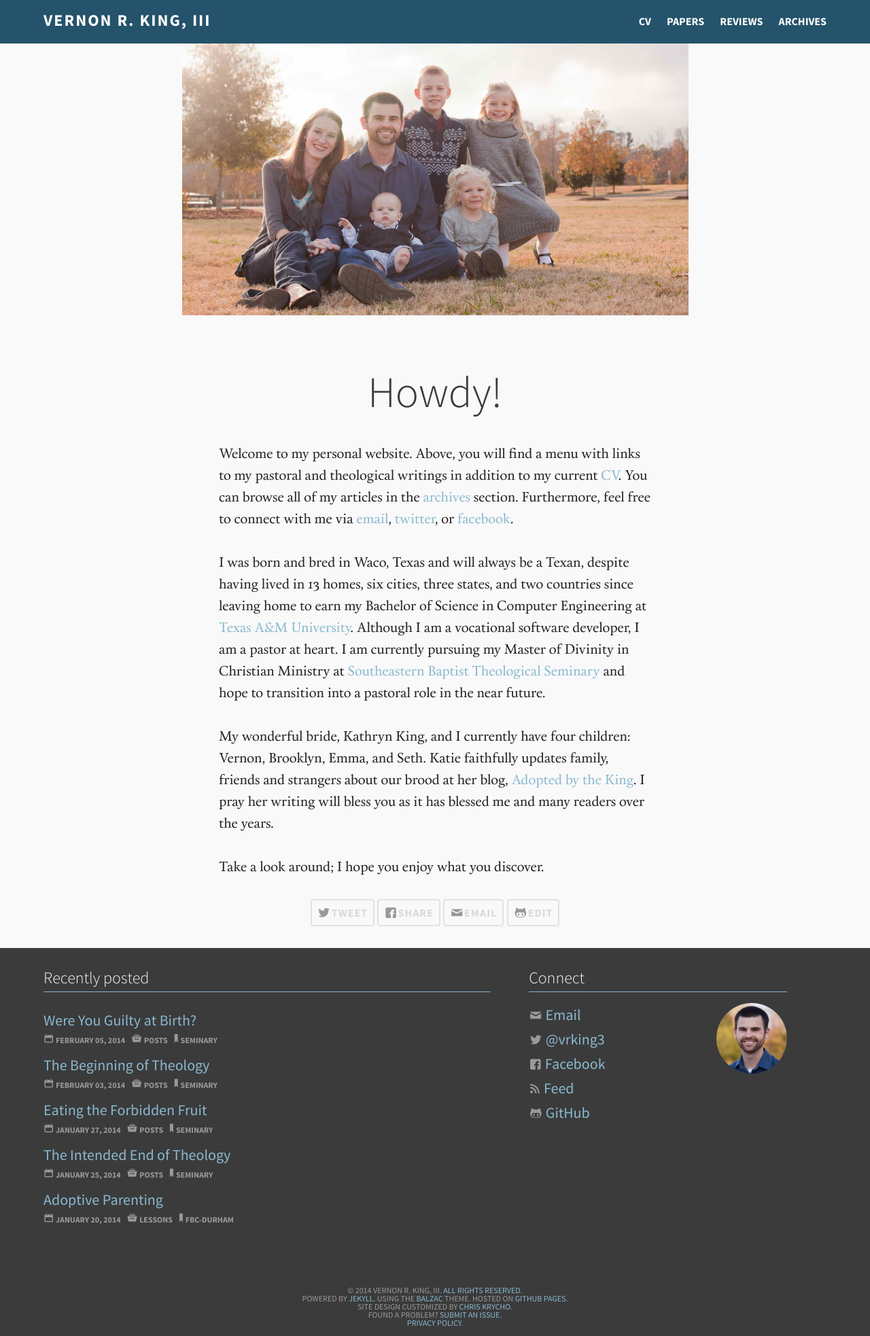
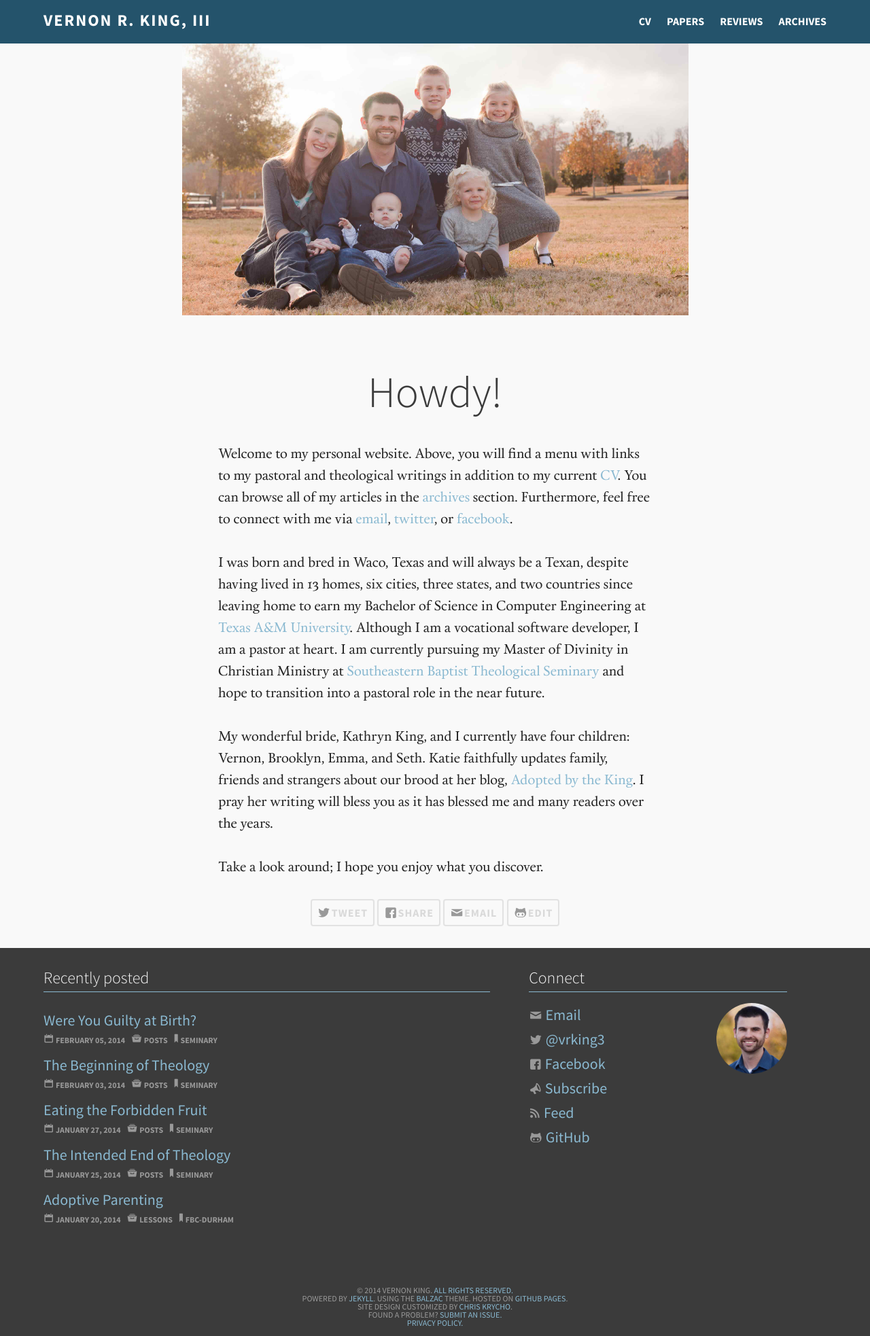
Before and after one commit to snowdj/vernonking.org, a Jekyll site: the page built from pages/about.md, in a window 1280 px wide. Shown: the whole page at 68% size. Built offline with Jekyll 4.4.1, drawn with Linux system fonts in a browser that asks for light colours.

Commit message:
add link to broadcast subscription. #48

```diff
--- a/_config.yml
+++ b/_config.yml
@@ -6,13 +6,14 @@ files: http://www.vernonking.org/files
 
 # Owner/author information
 owner:
-  name:           Vernon R. King, III
+  name:           Vernon King
   email:          mail@vernonking.org
   twitter:        vrking3
+  facebook:       pjking07
+  broadcast:      "http://broadcast.app.net/44043/vernonkingorg/"
   github:
     user:         pjking07
     repo:         vernonking.org
-  facebook:       pjking07
 
 analytics:
     google:
--- a/_includes/footer.html
+++ b/_includes/footer.html
@@ -20,6 +20,11 @@
                 <li><a href="http://facebook.com/{{ site.owner.facebook }}/">
                     <span class="social-media" aria-hidden="true" data-icon="&#62222;"></span>
                     Facebook
+                </a></li>
+                {% endif %}
+                {% if site.owner.broadcast %}
+                <li><a onclick="window.open('{{site.owner.broadcast}}', 'subscribe', 'width=510,height=680')" title="Subscribe via email" data-icon="&#128227;">
+                    Subscribe
                 </a></li>
                 {% endif %}
                 <li><a href="{{site.url}}/feed.xml">
--- a/assets/sass/_styles.scss
+++ b/assets/sass/_styles.scss
@@ -733,6 +733,8 @@ footer {
         }
 
         a {
+            cursor: pointer;
+
             &:hover {
                 color: $white;
             }
```
Also changed, not shown: assets/css/style.css.
